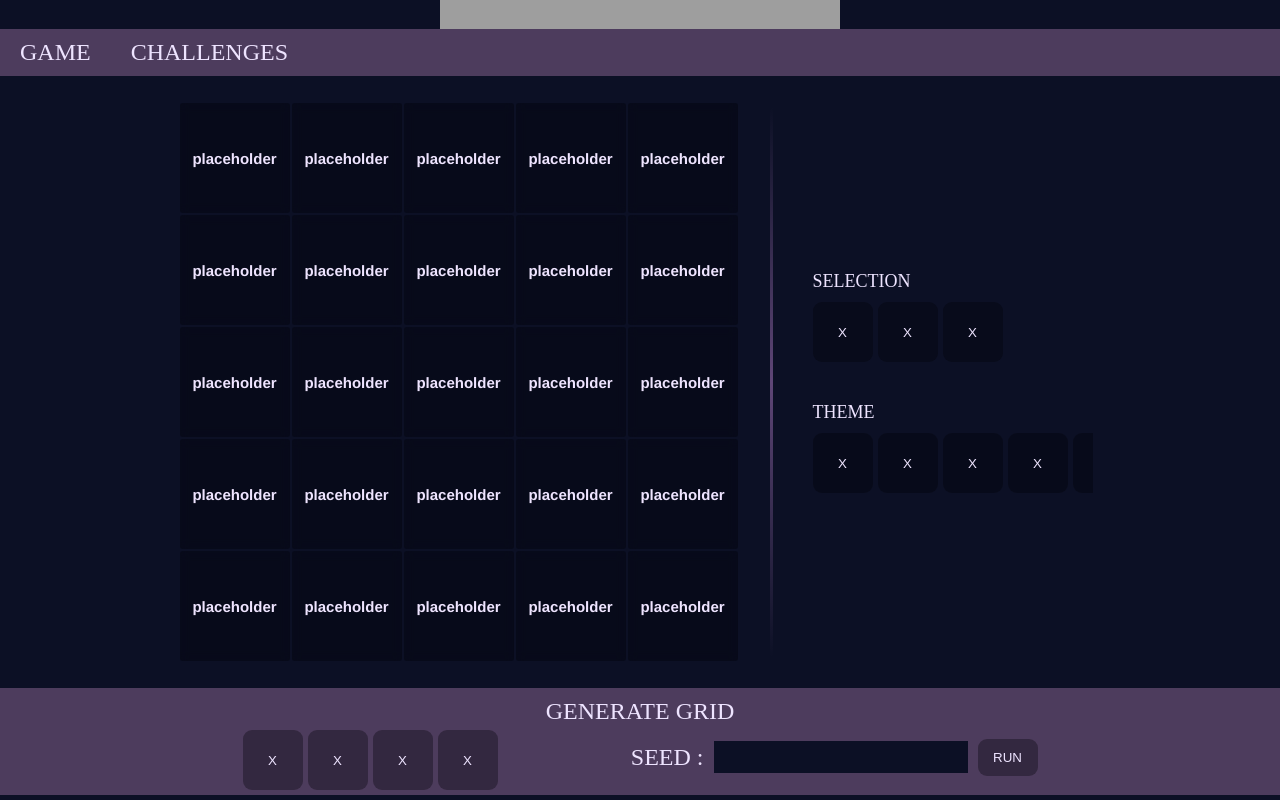
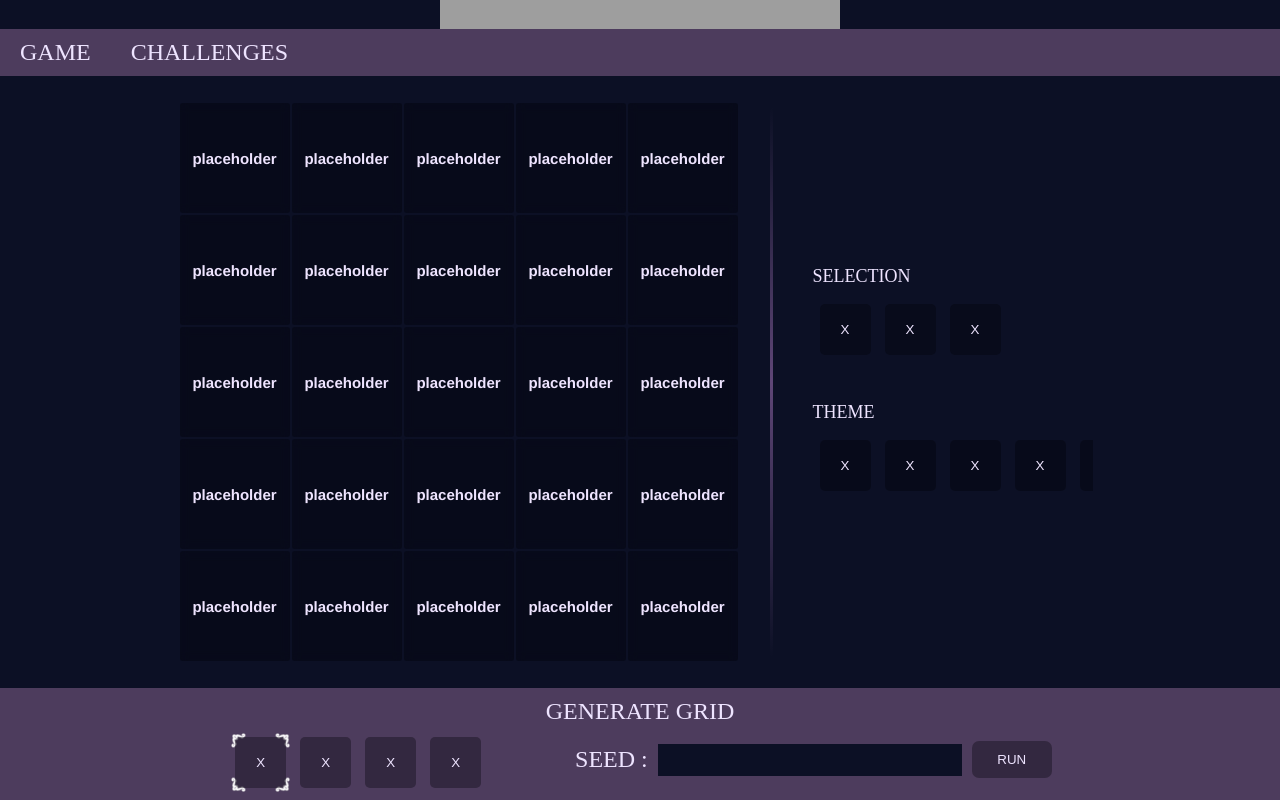
Before and after one commit to Tekatre/BingoHK, a SvelteKit app in the folder hallownest_bingo/: page / in a window 1280 px wide. Shown: the part 629-1429 px from the top of the page. Built offline with nearby package versions, Linux system fonts and the light colour scheme; grey boxes are pictures that could not be loaded.

Commit message:
[+] selector corners

```diff
--- a/hallownest_bingo/src/routes/+page.svelte
+++ b/hallownest_bingo/src/routes/+page.svelte
@@ -95,21 +95,31 @@
     <section class="option-display">
       <h4>SELECTION</h4>
       <div class="button-list">
-        <button class="inter-button">X</button>
-        <button class="inter-button">X</button>
-        <button class="inter-button">X</button>
+        <button class="inter-button"><div class="button-handler">X</div></button
+        >
+        <button class="inter-button"><div class="button-handler">X</div></button
+        >
+        <button class="inter-button"><div class="button-handler">X</div></button
+        >
       </div>
     </section>
     <section class="option-display">
       <h4>THEME</h4>
       <div class="button-list">
-        <button class="inter-button">X</button>
-        <button class="inter-button">X</button>
-        <button class="inter-button">X</button>
-        <button class="inter-button">X</button>
-        <button class="inter-button">X</button>
-        <button class="inter-button">X</button>
-        <button class="inter-button">X</button>
+        <button class="inter-button"><div class="button-handler">X</div></button
+        >
+        <button class="inter-button"><div class="button-handler">X</div></button
+        >
+        <button class="inter-button"><div class="button-handler">X</div></button
+        >
+        <button class="inter-button"><div class="button-handler">X</div></button
+        >
+        <button class="inter-button"><div class="button-handler">X</div></button
+        >
+        <button class="inter-button"><div class="button-handler">X</div></button
+        >
+        <button class="inter-button"><div class="button-handler">X</div></button
+        >
       </div>
     </section>
   </aside>
@@ -119,15 +129,17 @@
   <h2>GENERATE GRID</h2>
   <section class="bingo-generator">
     <div class="button-list">
-      <button class="inter-button">X</button>
-      <button class="inter-button">X</button>
-      <button class="inter-button">X</button>
-      <button class="inter-button">X</button>
+      <button class="inter-button selected">
+        <div class="button-handler">X</div></button
+      >
+      <button class="inter-button"><div class="button-handler">X</div></button>
+      <button class="inter-button"><div class="button-handler">X</div></button>
+      <button class="inter-button"><div class="button-handler">X</div></button>
     </div>
     <form class="seed-form">
       <span>SEED :</span>
       <input type="text" />
-      <input type="button" value="RUN" class="inter-button" />
+      <input type="button" value="RUN" class="run-button" />
     </form>
   </section>
 </footer>
--- a/hallownest_bingo/src/style.css
+++ b/hallownest_bingo/src/style.css
@@ -3,6 +3,7 @@ html {
   --darkBG-L: #5f4677;
 
   --buttonBody: rgba(1, 2, 8, 0.336);
+  --hoverLight: #74737386;
   --BGcolor: #0c1025;
 
   --lightTxt-L: #ffffff;
@@ -184,12 +185,49 @@ main {
   flex-shrink: 0;
   color: var(--lightTxt-D);
 
-  background-color: var(--buttonBody);
+  background-color: transparent;
+
   border: none;
   border-radius: 9px;
 
-  height: 60px;
-  width: 60px;
+  padding: 7px;
+  height: 65px;
+  width: 65px;
+}
+
+.inter-button:hover {
+  background-image: url("button-selector-hover.png");
+  background-size: 90%;
+  background-repeat: no-repeat;
+  background-position: 49%;
+}
+
+.button-handler {
+  display: flex;
+  justify-content: center;
+  align-items: center;
+
+  background-color: var(--buttonBody);
+
+  border-radius: 5px;
+
+  height: 100%;
+  width: 100%;
+}
+
+.button-handler:hover {
+  background: radial-gradient(
+    circle,
+    var(--hoverLight) 0%,
+    var(--buttonBody) 80%
+  );
+}
+
+.selected {
+  background-image: url("button-selector.png");
+  background-size: 90%;
+  background-repeat: no-repeat;
+  background-position: 49%;
 }
 
 .line {
@@ -224,14 +262,8 @@ aside {
 .button-list {
   display: flex;
   flex-direction: row;
-  column-gap: 5px;
   overflow: hidden;
   overflow-x: auto;
-}
-
-.button-list::-webkit-scrollbar {
-  width: 5px;
-  height: 8px;
 }
 
 h4 {
@@ -257,7 +289,7 @@ footer {
   flex-direction: row;
   align-items: baseline;
   justify-content: center;
-  column-gap: 40px;
+  column-gap: 5%;
 
   width: 100%;
 }
@@ -267,9 +299,9 @@ footer {
   flex-direction: row;
   justify-content: flex-end;
   align-items: center;
-  min-width: 300px;
+  min-width: 250px;
   max-width: 500px;
-  width: 40%;
+  width: 70%;
   column-gap: 10px;
   font-size: X-large;
 }
@@ -281,10 +313,18 @@ input[type="text"] {
   background-color: var(--BGcolor);
   border: none;
 
-  width: 50%;
+  width: 60%;
   height: 30px;
 }
 
 input[type="button"] {
+  color: var(--lightTxt-D);
+  background-color: var(--buttonBody);
+
+  border: none;
+  border-radius: 7px;
+
+  padding: 5px;
+  width: 80px;
   height: 37px;
 }
```
Also changed, not shown: hallownest_bingo/src/button-selector-hover.png (added), hallownest_bingo/src/button-selector.png (added).
